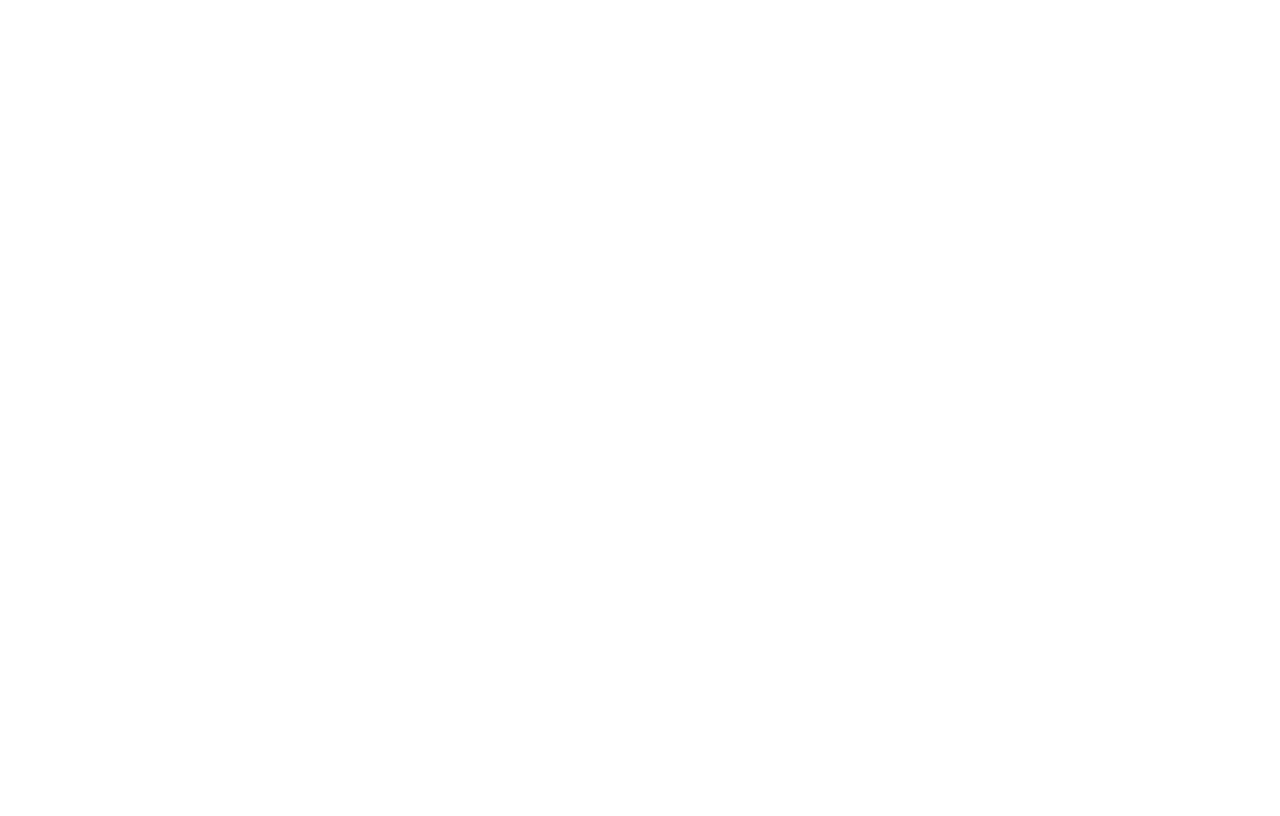
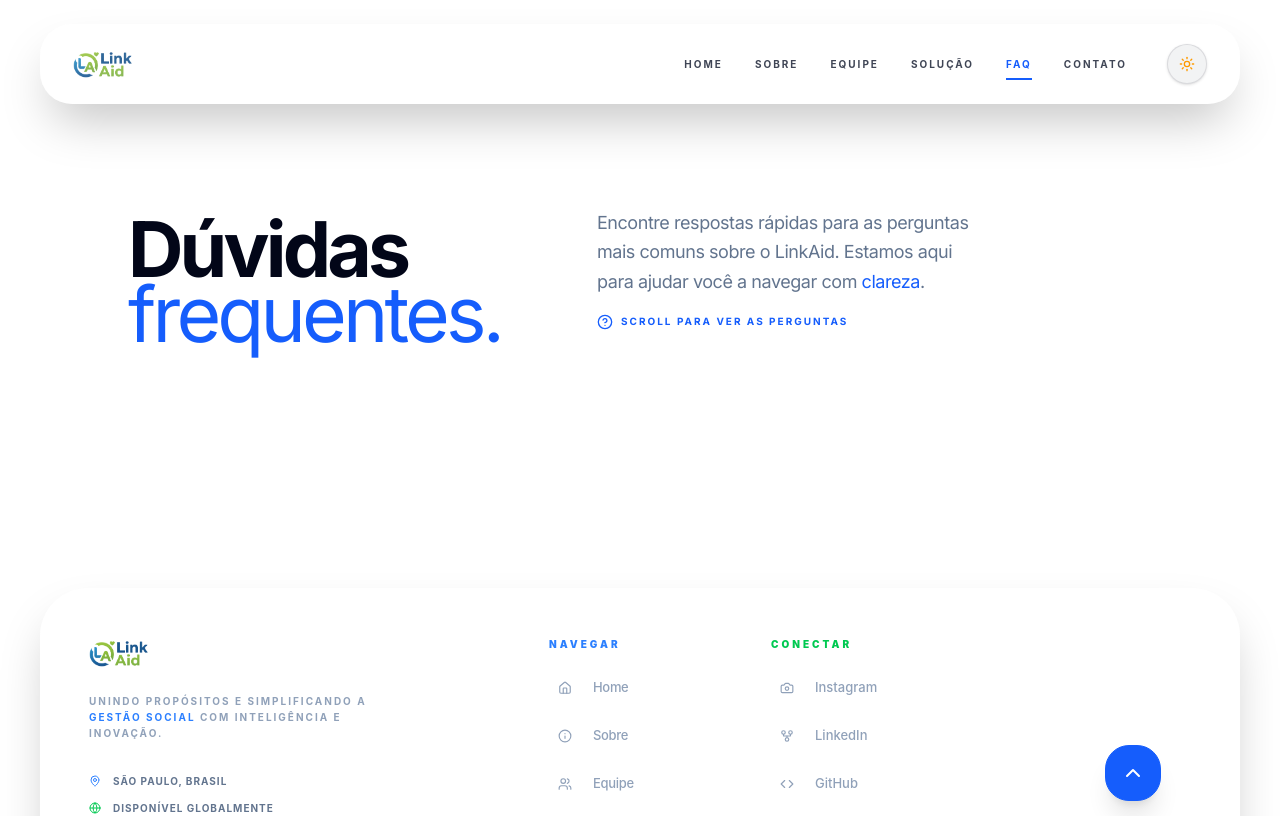
Before and after one commit to Calegor/LinkAid, a React (Vite) app in the folder frontend/link-aid/: page /faq in a window 1280 px wide. Before the commit this address had no page. Shown: the top 816 px of the page. Built offline with nearby package versions, Linux system fonts and the light colour scheme.

Commit message:
feat: add Sobre, Contato, Faq and Equipe pages with HeroDefault and routes on App.tsx

```diff
--- a/frontend/link-aid/src/App.tsx
+++ b/frontend/link-aid/src/App.tsx
@@ -1,6 +1,10 @@
 import { Routes, Route } from "react-router-dom";
 import DefaultLayout from "./Layout/DefaultLayout";
 import Home from "./pages/Home/Home";
+import Sobre from "./pages/Sobre/Sobre";
+import Equipe from "./pages/Equipe/Equipe";
+import Faq from "./pages/Faq/Faq";
+import Contato from "./pages/Contato/Contato";
 
 const App = () => {
   return (
@@ -8,6 +12,10 @@ const App = () => {
       <Routes>
         <Route path="/" element={<DefaultLayout />}>
           <Route index element={<Home />} />
+          <Route path="/sobre" element={<Sobre />} />
+          <Route path="/equipe" element={<Equipe />} />
+          <Route path="/faq" element={<Faq />} />
+          <Route path="/contato" element={<Contato />} />
         </Route>
       </Routes>
     </>
--- /dev/null
+++ b/frontend/link-aid/src/pages/Contato/Contato.tsx
@@ -0,0 +1,18 @@
+import HeroDefault from "../../Layout/HeroDefault";
+import { MessageCircle } from "lucide-react";
+
+const Contato = () => {
+  return (
+    <main className="w-full bg-white">
+      <HeroDefault
+        titleBlack="Vamos"
+        titleBlue="conversar."
+        description="Tem alguma dúvida ou quer saber mais sobre o projeto? Nossa equipe está pronta para ouvir você e criar conexões reais."
+        scrollText="Scroll para ver canais de contato"
+        ScrollIcon={MessageCircle}
+        highlightWord="pronta"
+      ></HeroDefault>
+    </main>
+  );
+};
+export default Contato;
--- /dev/null
+++ b/frontend/link-aid/src/pages/Equipe/Equipe.tsx
@@ -0,0 +1,18 @@
+import HeroDefault from "../../Layout/HeroDefault";
+import { Heart } from "lucide-react";
+
+const Equipe = () => {
+  return (
+    <main className="w-full bg-white">
+      <HeroDefault
+        titleBlack="Gente que"
+        titleBlue="faz acontecer."
+        description="Conheça as mentes por trás do LinkAid. Um time focado em criar soluções simples para conexões reais."
+        scrollText="Scroll para conhecer a equipe"
+        ScrollIcon={Heart}
+        highlightWord="focado"
+      ></HeroDefault>
+    </main>
+  );
+};
+export default Equipe;
--- /dev/null
+++ b/frontend/link-aid/src/pages/Faq/Faq.tsx
@@ -0,0 +1,18 @@
+import HeroDefault from "../../Layout/HeroDefault";
+import { HelpCircle } from "lucide-react"; // Sugestão de ícone para FAQ
+
+const Faq = () => {
+  return (
+    <main className="w-full bg-white">
+      <HeroDefault
+        titleBlack="Dúvidas"
+        titleBlue="frequentes."
+        description="Encontre respostas rápidas para as perguntas mais comuns sobre o LinkAid. Estamos aqui para ajudar você a navegar com clareza."
+        scrollText="Scroll para ver as perguntas"
+        ScrollIcon={HelpCircle}
+        highlightWord="clareza"
+      ></HeroDefault>
+    </main>
+  );
+};
+export default Faq;
--- /dev/null
+++ b/frontend/link-aid/src/pages/Sobre/Sobre.tsx
@@ -0,0 +1,18 @@
+import { ArrowRight } from "lucide-react";
+import HeroDefault from "../../Layout/HeroDefault";
+
+const Sobre = () => {
+  return (
+    <main className="w-full bg-white">
+      <HeroDefault
+        titleBlack="Comunicação"
+        titleBlue="sem esforço."
+        description="Criamos o LinkAid para facilitar seu dia a dia. Organizamos suas conexões para você ganhar tempo."
+        scrollText="Explore o projeto"
+        ScrollIcon={ArrowRight}
+        highlightWord="LinkAid"
+      ></HeroDefault>
+    </main>
+  );
+};
+export default Sobre;
```
